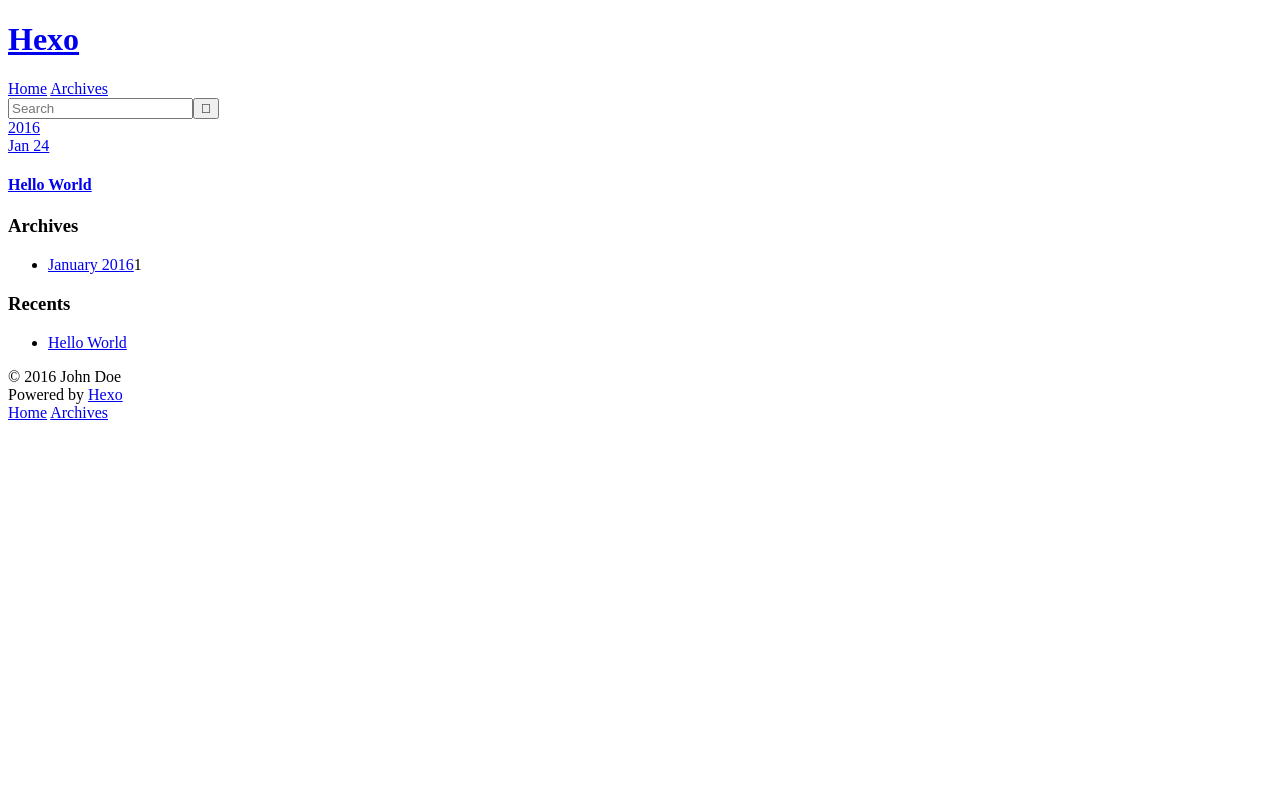
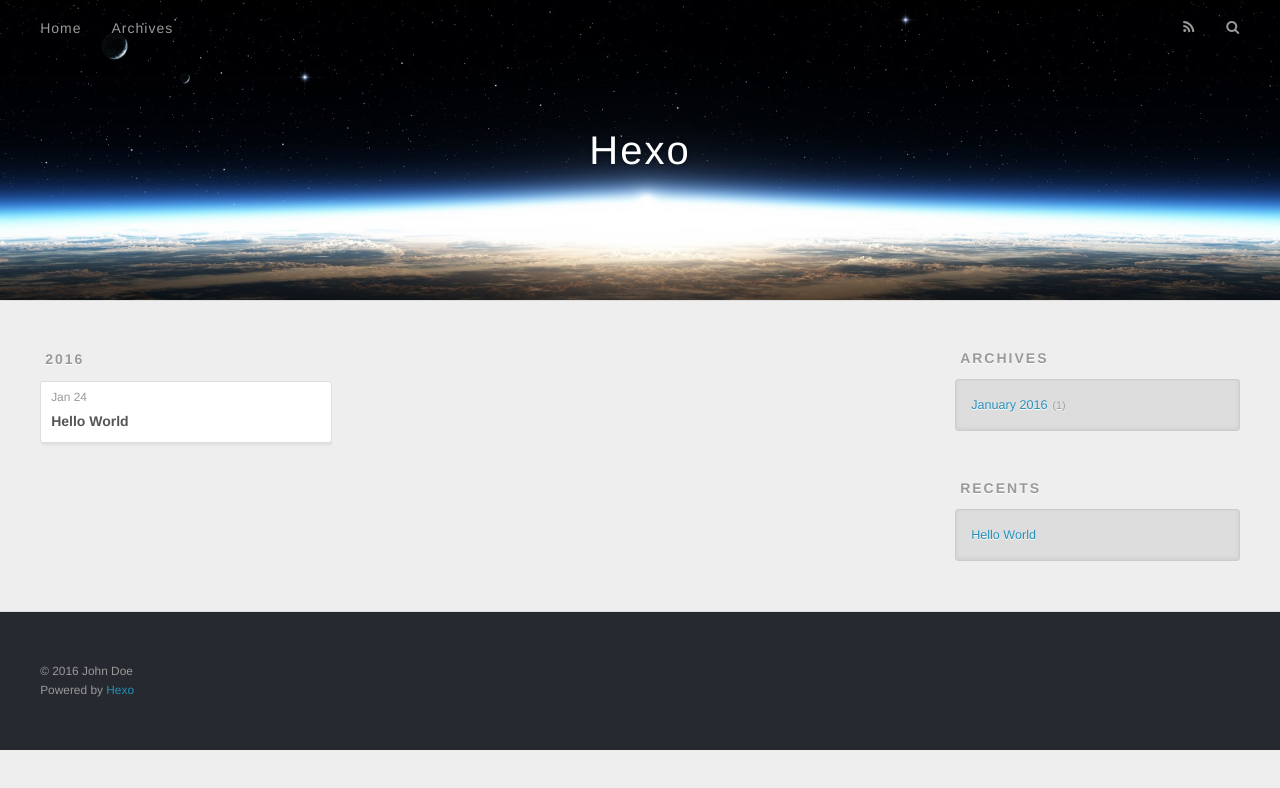
Before and after one commit to GeorageLiang/HBlog, a plain HTML site: page archives/2016/01/index.html in a window 1280 px wide. Drawn offline with nearby package versions, Linux system fonts and the light colour scheme; some packages are replaced by stand-ins of ours; files that its build step writes are made by us from their sources; the site is published under a folder, as on GitHub Pages, so addresses that start at the root find nothing; a script that the page names is missing; files whose address does not match are found by name.

Commit message:
Site updated: 2016-01-24 16:20:16

```diff
--- a/2016/01/24/hello-world/index.html
+++ b/2016/01/24/hello-world/index.html
@@ -25,7 +25,7 @@ Quick">
     <link rel="icon" href="/favicon.png">
 
   <link href="//fonts.googleapis.com/css?family=Source+Code+Pro" rel="stylesheet" type="text/css">
-  <link rel="stylesheet" href="/css/style.css" type="text/css">
+  <link rel="stylesheet" href="HBlog/css/style.css" type="text/css">
 
 
 </head>
@@ -65,7 +65,7 @@ Quick">
       <div class="outer">
         <section id="main"><article id="post-hello-world" class="article article-type-post" itemscope itemprop="blogPost">
   <div class="article-meta">
-    <a href="/2016/01/24/hello-world/" class="article-date">
+    <a href="HBlog/2016/01/24/hello-world/" class="article-date">
   <time datetime="2016-01-24T07:14:45.000Z" itemprop="datePublished">2016-01-24</time>
 </a>
 
@@ -98,7 +98,7 @@ Quick">
 
     </div>
     <footer class="article-footer">
-      <a data-url="http://georageliang.github.io/HBlog/2016/01/24/hello-world/" data-id="cijs9w1ul00006499tv5mriqe" class="article-share-link">Share</a>
+      <a data-url="http://georageliang.github.io/HBlog/2016/01/24/hello-world/" data-id="cijs9yraq00006x99zq9ilcfw" class="article-share-link">Share</a>
 
 
     </footer>
@@ -122,7 +122,7 @@ Quick">
   <div class="widget-wrap">
     <h3 class="widget-title">Archives</h3>
     <div class="widget">
-      <ul class="archive-list"><li class="archive-list-item"><a class="archive-list-link" href="/archives/2016/01/">January 2016</a><span class="archive-list-count">1</span></li></ul>
+      <ul class="archive-list"><li class="archive-list-item"><a class="archive-list-link" href="HBlog/archives/2016/01/">January 2016</a><span class="archive-list-count">1</span></li></ul>
     </div>
   </div>
 
@@ -134,7 +134,7 @@ Quick">
       <ul>
 
           <li>
-            <a href="/2016/01/24/hello-world/">Hello World</a>
+            <a href="HBlog/2016/01/24/hello-world/">Hello World</a>
           </li>
 
       </ul>
@@ -167,11 +167,11 @@ Quick">
 <script src="//ajax.googleapis.com/ajax/libs/jquery/2.0.3/jquery.min.js"></script>
 
 
-  <link rel="stylesheet" href="/fancybox/jquery.fancybox.css" type="text/css">
-  <script src="/fancybox/jquery.fancybox.pack.js" type="text/javascript"></script>
+  <link rel="stylesheet" href="HBlog/fancybox/jquery.fancybox.css" type="text/css">
+  <script src="HBlog/fancybox/jquery.fancybox.pack.js" type="text/javascript"></script>
 
 
-<script src="/js/script.js" type="text/javascript"></script>
+<script src="HBlog/js/script.js" type="text/javascript"></script>
 
   </div>
 </body>
--- a/archives/2016/01/index.html
+++ b/archives/2016/01/index.html
@@ -21,7 +21,7 @@
     <link rel="icon" href="/favicon.png">
 
   <link href="//fonts.googleapis.com/css?family=Source+Code+Pro" rel="stylesheet" type="text/css">
-  <link rel="stylesheet" href="/css/style.css" type="text/css">
+  <link rel="stylesheet" href="HBlog/css/style.css" type="text/css">
 
 
 </head>
@@ -68,20 +68,20 @@
 
       <section class="archives-wrap">
         <div class="archive-year-wrap">
-          <a href="/archives/2016" class="archive-year">2016</a>
+          <a href="HBlog/archives/2016" class="archive-year">2016</a>
         </div>
         <div class="archives">
 
     <article class="archive-article archive-type-post">
   <div class="archive-article-inner">
     <header class="archive-article-header">
-      <a href="/2016/01/24/hello-world/" class="archive-article-date">
+      <a href="HBlog/2016/01/24/hello-world/" class="archive-article-date">
   <time datetime="2016-01-24T07:14:45.000Z" itemprop="datePublished">Jan 24</time>
 </a>
 
 
     <h1 itemprop="name">
-      <a class="archive-article-title" href="/2016/01/24/hello-world/">Hello World</a>
+      <a class="archive-article-title" href="HBlog/2016/01/24/hello-world/">Hello World</a>
     </h1>
 
 
@@ -106,7 +106,7 @@
   <div class="widget-wrap">
     <h3 class="widget-title">Archives</h3>
     <div class="widget">
-      <ul class="archive-list"><li class="archive-list-item"><a class="archive-list-link" href="/archives/2016/01/">January 2016</a><span class="archive-list-count">1</span></li></ul>
+      <ul class="archive-list"><li class="archive-list-item"><a class="archive-list-link" href="HBlog/archives/2016/01/">January 2016</a><span class="archive-list-count">1</span></li></ul>
     </div>
   </div>
 
@@ -118,7 +118,7 @@
       <ul>
 
           <li>
-            <a href="/2016/01/24/hello-world/">Hello World</a>
+            <a href="HBlog/2016/01/24/hello-world/">Hello World</a>
           </li>
 
       </ul>
@@ -151,11 +151,11 @@
 <script src="//ajax.googleapis.com/ajax/libs/jquery/2.0.3/jquery.min.js"></script>
 
 
-  <link rel="stylesheet" href="/fancybox/jquery.fancybox.css" type="text/css">
-  <script src="/fancybox/jquery.fancybox.pack.js" type="text/javascript"></script>
+  <link rel="stylesheet" href="HBlog/fancybox/jquery.fancybox.css" type="text/css">
+  <script src="HBlog/fancybox/jquery.fancybox.pack.js" type="text/javascript"></script>
 
 
-<script src="/js/script.js" type="text/javascript"></script>
+<script src="HBlog/js/script.js" type="text/javascript"></script>
 
   </div>
 </body>
```
Also changed, not shown: archives/2016/index.html (+9 -9 lines), archives/index.html (+9 -9 lines), index.html (+9 -9 lines).
